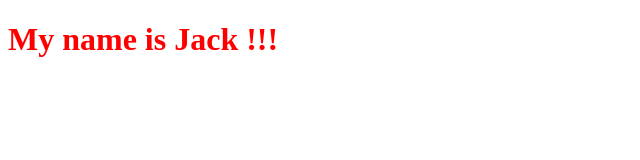
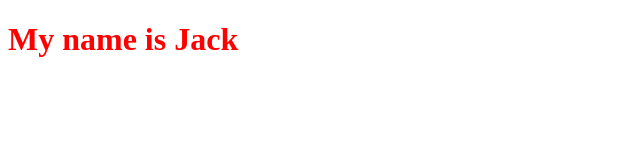
Before and after one commit to jzeile/first-github-project, a plain HTML site: page index.html in a window 1280 px wide. Shown: the full height of the page, 0-640 px from the left. Drawn offline with Linux system fonts and the light colour scheme.

Commit message:
remove exclamation marks

```diff
--- a/index.html
+++ b/index.html
@@ -8,6 +8,6 @@
     <link rel="stylesheet" href="styles.css">
 </head>
 <body>
-    <h1>My name is Jack !!!</h1>
+    <h1>My name is Jack</h1>
 </body>
 </html>
```
